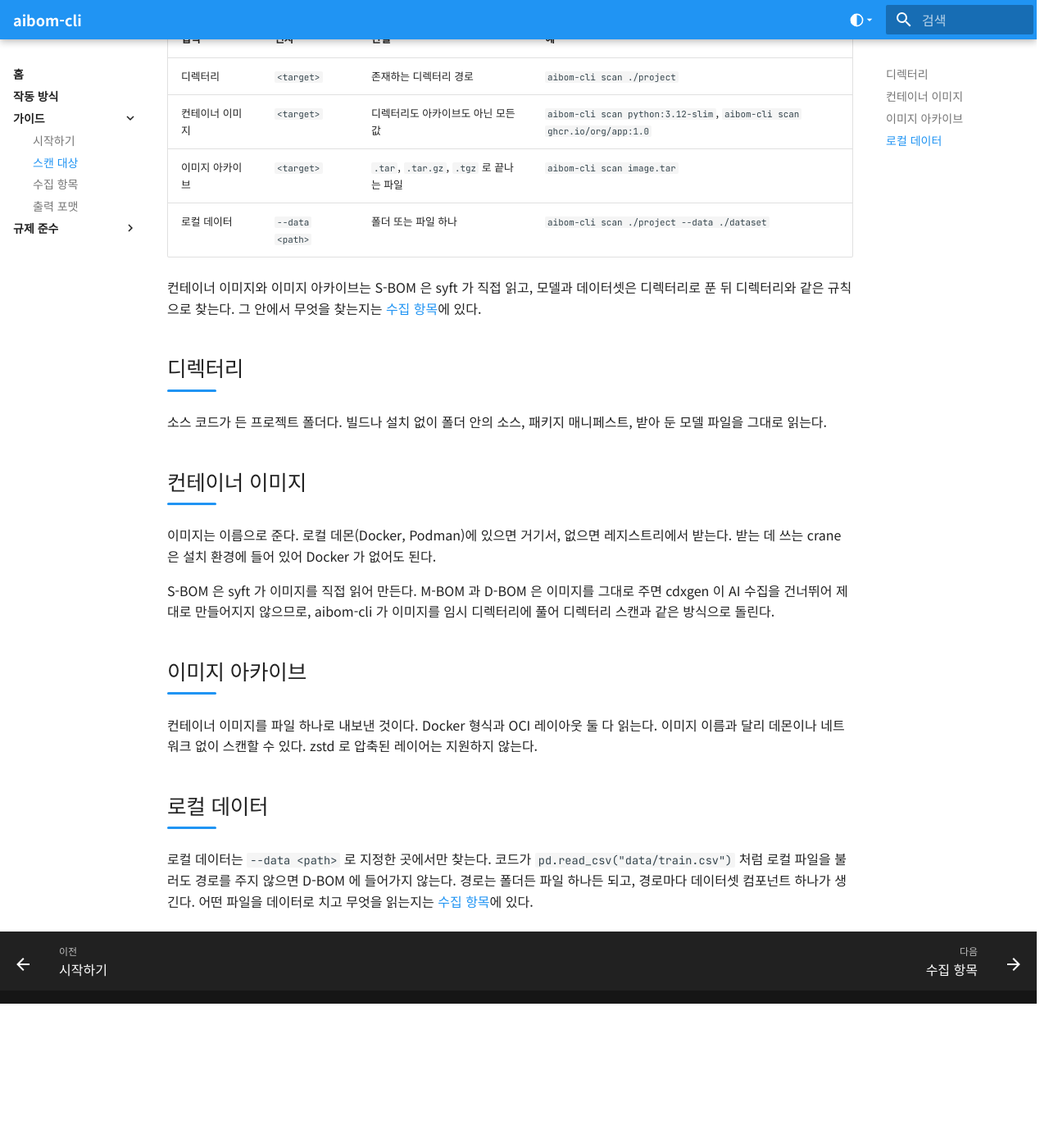
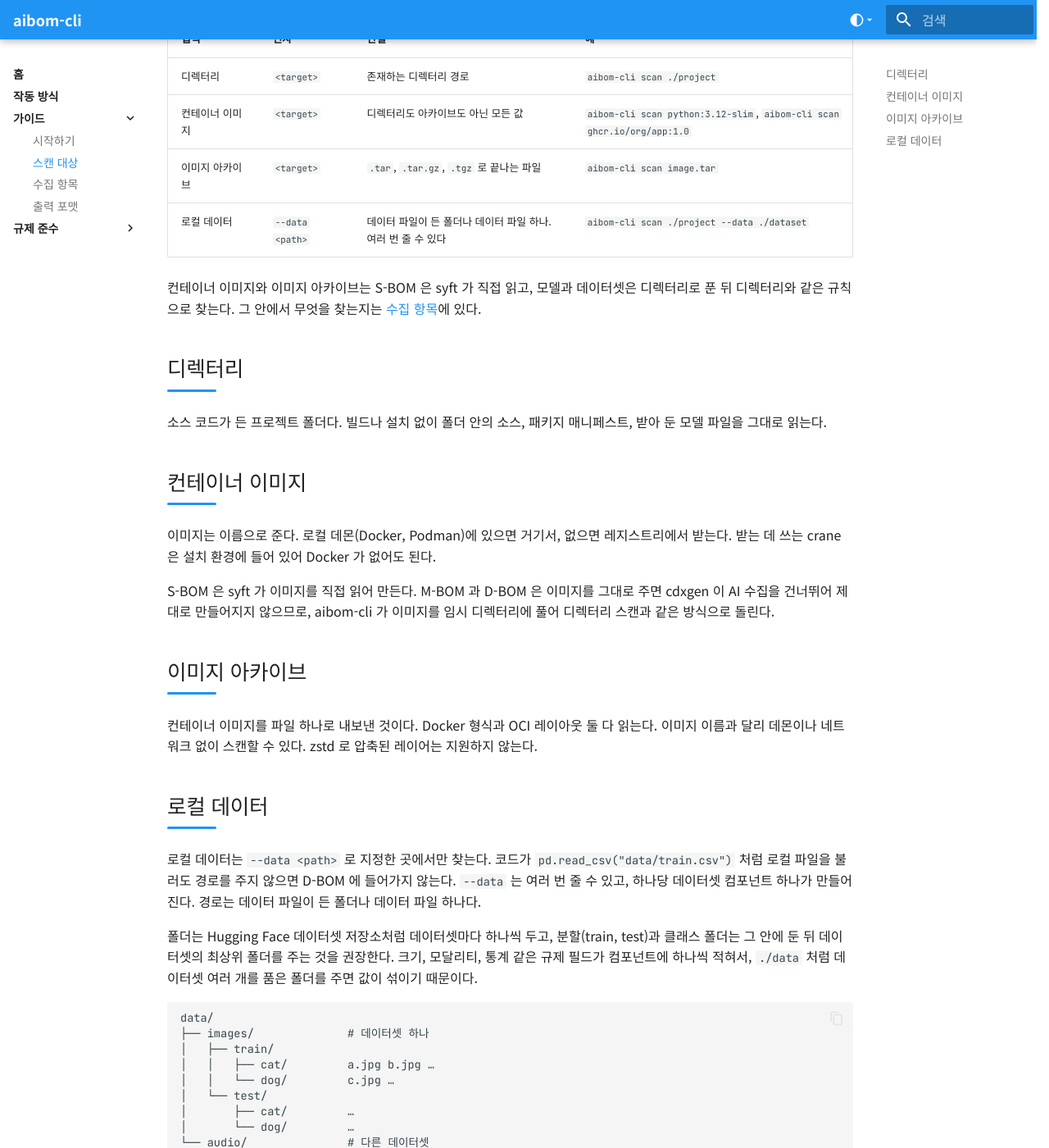
Before and after one commit to ai-devtestsecops-os/sure-aibom, an MkDocs documentation site: the page built from docs/guides/scan-targets.md, in a window 1280 px wide and 1400 px high, scrolled down 259 px. Shown: the whole window at 82% size. Built offline with MkDocs 1.6.1 and Material for MkDocs 9.7.7, drawn with Linux system fonts in a browser that asks for light colours; before the commit the page ends 1483 px from its top, so only the background shows below that; some of the changed text lies outside the part shown.

Commit message:
feat: follow the ImageFolder convention for local media, grouping by modality with leaf folder labels, and rework the local data guidance

````diff
--- a/docs/guides/scan-targets.md
+++ b/docs/guides/scan-targets.md
@@ -7,7 +7,7 @@
 | 디렉터리 | `<target>` | 존재하는 디렉터리 경로 | `aibom-cli scan ./project` |
 | 컨테이너 이미지 | `<target>` | 디렉터리도 아카이브도 아닌 모든 값 | `aibom-cli scan python:3.12-slim`, `aibom-cli scan ghcr.io/org/app:1.0` |
 | 이미지 아카이브 | `<target>` | `.tar`, `.tar.gz`, `.tgz` 로 끝나는 파일 | `aibom-cli scan image.tar` |
-| 로컬 데이터 | `--data <path>` | 폴더 또는 파일 하나 | `aibom-cli scan ./project --data ./dataset` |
+| 로컬 데이터 | `--data <path>` | 데이터 파일이 든 폴더나 데이터 파일 하나. 여러 번 줄 수 있다 | `aibom-cli scan ./project --data ./dataset` |
 
 컨테이너 이미지와 이미지 아카이브는 S-BOM 은 syft 가 직접 읽고, 모델과 데이터셋은 디렉터리로 푼 뒤 디렉터리와 같은 규칙으로 찾는다.
 그 안에서 무엇을 찾는지는 [수집 항목](collected-items.md)에 있다.
@@ -32,5 +32,26 @@ zstd 로 압축된 레이어는 지원하지 않는다.
 ## 로컬 데이터
 
 로컬 데이터는 `--data <path>` 로 지정한 곳에서만 찾는다. 코드가 `pd.read_csv("data/train.csv")` 처럼 로컬 파일을 불러도 경로를 주지 않으면
-D-BOM 에 들어가지 않는다. 경로는 폴더든 파일 하나든 되고, 경로마다 데이터셋 컴포넌트 하나가 생긴다.
-어떤 파일을 데이터로 치고 무엇을 읽는지는 [수집 항목](collected-items.md#d-bom)에 있다.
+D-BOM 에 들어가지 않는다. `--data` 는 여러 번 줄 수 있고, 하나당 데이터셋 컴포넌트 하나가 만들어진다. 경로는 데이터 파일이 든 폴더나 데이터 파일 하나다.
+
+폴더는 Hugging Face 데이터셋 저장소처럼 데이터셋마다 하나씩 두고, 분할(train, test)과 클래스 폴더는 그 안에 둔 뒤 데이터셋의 최상위 폴더를
+주는 것을 권장한다. 크기, 모달리티, 통계 같은 규제 필드가 컴포넌트에 하나씩 적혀서, `./data` 처럼 데이터셋 여러 개를 품은 폴더를 주면 값이
+섞이기 때문이다.
+
+```
+data/
+├── images/              # 데이터셋 하나
+│   ├── train/
+│   │   ├── cat/         a.jpg b.jpg …
+│   │   └── dog/         c.jpg …
+│   └── test/
+│       ├── cat/         …
+│       └── dog/         …
+└── audio/               # 다른 데이터셋
+    ├── metadata.csv
+    └── x.wav y.wav …
+```
+
+```bash
+aibom-cli scan ./project --data ./data/images --data ./data/audio   # 데이터셋 여러 개 지정
+```
````
Also changed, not shown: README.md (+2 -2 lines), docs/about.md (+0 -4 lines), docs/guides/collected-items.md (+7 -16 lines), docs/guides/index.md (+1 -2 lines), docs/guides/output-format.md (+1 -1 lines), docs/index.md (+1 -0 lines), 2 other files.
